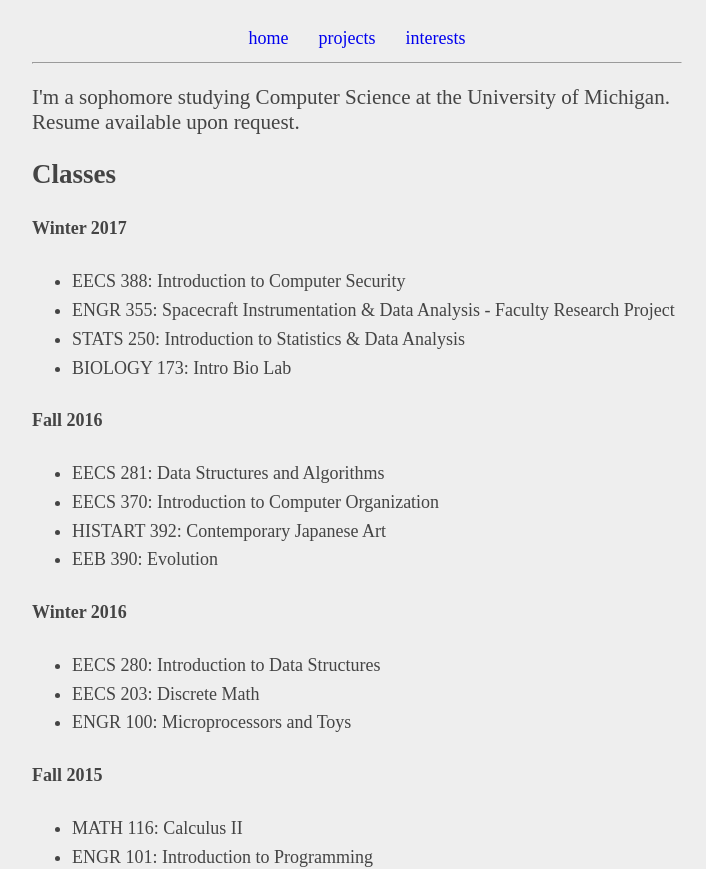
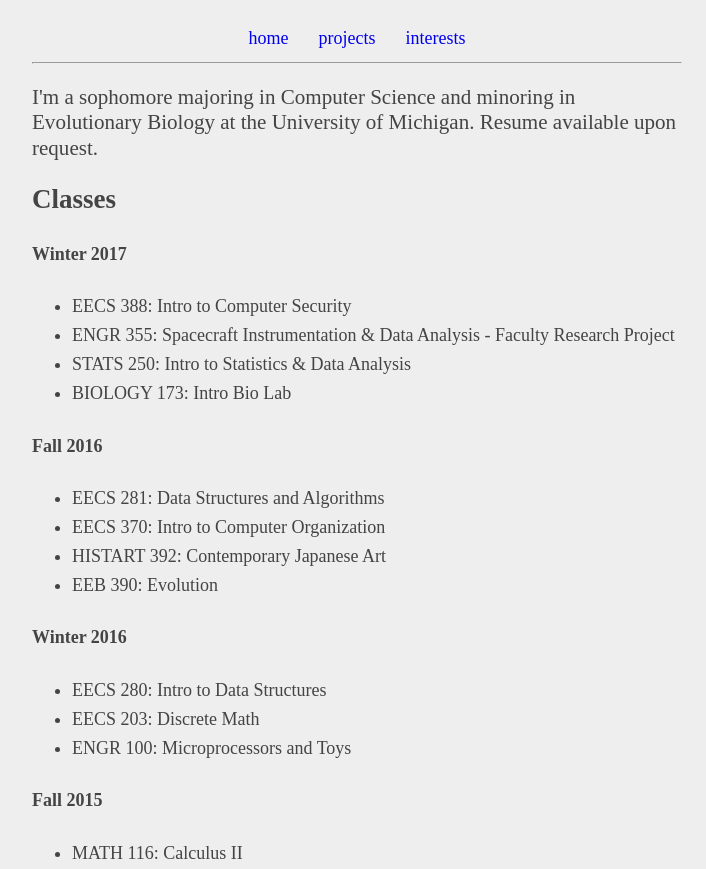
Before and after one commit to shesanth/mygithubpage, a plain HTML site: page index.html in a window 1280 px wide. Shown: the part 83-952 px from the top of the page, without its empty margins (283-989 px from the left). Drawn offline with Linux system fonts and the light colour scheme.

```diff
--- a/index.html
+++ b/index.html
@@ -19,32 +19,32 @@
       </header>
       <hr>
       <section>
-        <h3>I'm a sophomore studying Computer Science at the University of Michigan. Resume available upon request.</h3>
+        <h3>I'm a sophomore majoring in Computer Science and minoring in Evolutionary Biology at the University of Michigan. Resume available upon request.</h3>
         <h2>Classes</h2>
         <h4>Winter 2017</h4>
         <ul>
-          <li>EECS 388: Introduction to Computer Security</li>
+          <li>EECS 388: Intro to Computer Security</li>
           <li>ENGR 355: Spacecraft Instrumentation & Data Analysis - Faculty Research Project</li>
-          <li>STATS 250: Introduction to Statistics & Data Analysis</li>
+          <li>STATS 250: Intro to Statistics & Data Analysis</li>
           <li>BIOLOGY 173: Intro Bio Lab</li>
         </ul>
         <h4>Fall 2016</h4>
         <ul>
           <li>EECS 281: Data Structures and Algorithms</li>
-          <li>EECS 370: Introduction to Computer Organization</li>
+          <li>EECS 370: Intro to Computer Organization</li>
           <li>HISTART 392: Contemporary Japanese Art</li>
           <li>EEB 390: Evolution</li>
         </ul>
         <h4>Winter 2016</h4>
         <ul>
-          <li>EECS 280: Introduction to Data Structures</li>
+          <li>EECS 280: Intro to Data Structures</li>
           <li>EECS 203: Discrete Math</li>
           <li>ENGR 100: Microprocessors and Toys</li>
         </ul>
         <h4>Fall 2015</h4>
         <ul>
           <li>MATH 116: Calculus II</li>
-          <li>ENGR 101: Introduction to Programming</li>
+          <li>ENGR 101: Intro to Programming</li>
           <li>PHYSICS 240/241: General Physics II</li>
           <li>ENTR 407: Entrepeneurship Hour</li>
         </ul>
```
Also changed, not shown: extrac.html (+6 -1 lines), projects.html (+2 -1 lines), diamond.png (added).
